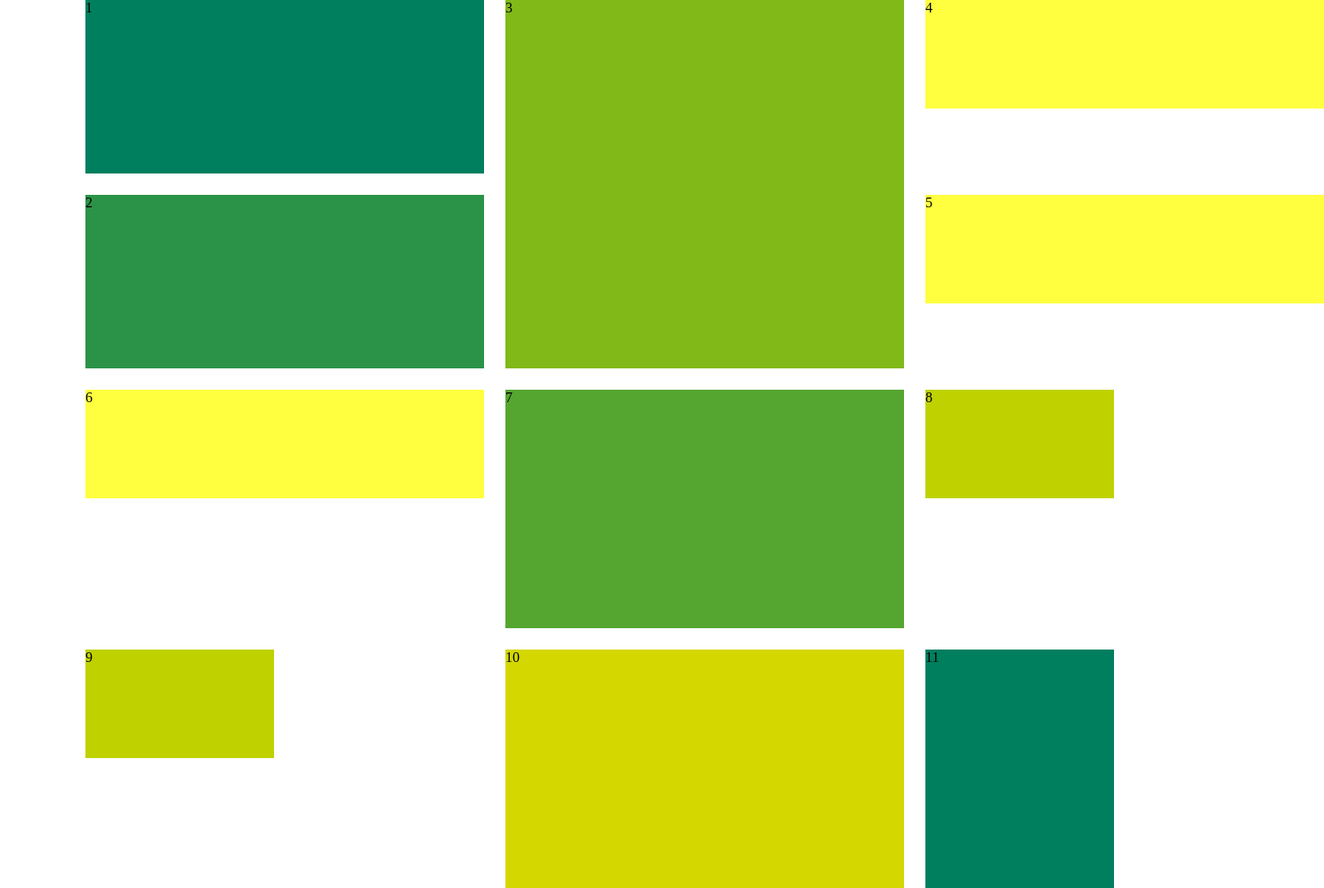
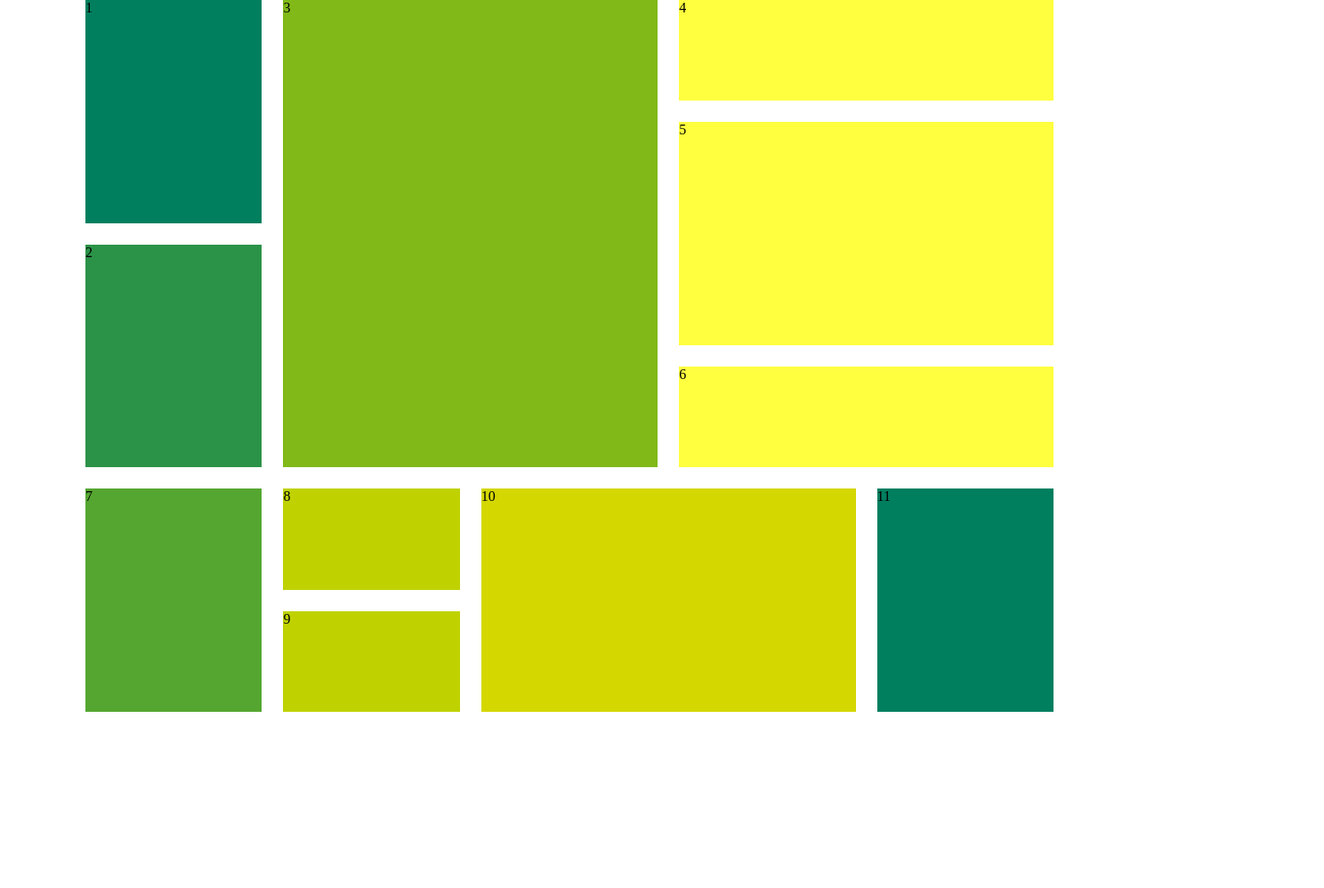
Before and after one commit to r0bb1n/grid-practice, a plain HTML site: page index.html in a window 1280 px wide. Shown: the whole page at 89% size, 1488 px wide, since content can reach past the window. After the commit the page ends 800 px from the top, so only its background shows below. Drawn offline with Linux system fonts and the light colour scheme.

Commit message:
removed the sixing from the boxes, placing the items was easy after that

```diff
--- a/styles/index.css
+++ b/styles/index.css
@@ -13,7 +13,7 @@ body {
 .grid__container {
     display: grid;
     grid-gap: 24px;
-    grid-template-columns: repeat(2, 1fr);
+    grid-template-columns: repeat(5, 1fr);
     grid-template-rows: repeat(6, 1fr);
     width: 85%;
     height: 100vh;
@@ -21,75 +21,67 @@ body {
 
 .grid__element1 {
     background-color: #007F5F;
-    width: 448px;
-    height: 195px;
-    overflow: hidden;
     grid-column: 1 / 2;
-    grid-row: 1 / 2;
+    grid-row: 1 / 3;
 }
 
 .grid__element2 {
     background-color: #2B9348;
-    width: 448px;
-    height: 195px;
     grid-column: 1 / 2;
+    grid-row: 3 / 5;
 }
 
 .grid__element3 {
     background-color: #80B918;
-    width: 448px;
-    height: 414px;
-    grid-column: 2 / 3;
-    grid-row: 1 / 3;
+    grid-column: 2 / 4;
+    grid-row: 1 / 5;
 }
 
 .grid__element4 {
     background-color: #FFFF3F;
-    width: 448px;
-    height: 122px;
-    grid-column: 3 / 4;
+    grid-column: 4 / 6;
     grid-row: 1 / 2;
 }
 
 .grid__element5 {
     background-color: #FFFF3F;
-    width: 448px;
-    height: 122px;
+    grid-column: 4 / 6;
+    grid-row: 2 / 4;
 }
 
 .grid__element6 {
     background-color: #FFFF3F;
-    width: 448px;
-    height: 122px;
+    grid-column: 4 / 6;
+    grid-row: 4 / 5;
 }
 
 
 .grid__element7 {
     background-color: #55A630;
-    width: 448px;
-    height: 268px;
+    grid-column: 1 / 2;
+    grid-row: 5 / 7;
 }
 
 .grid__element8 {
     background-color: #BFD200;
-    width: 212px;
-    height: 122px;
+    grid-column: 2 / 3;
+    grid-row: 5 / 6;
 }
 
 .grid__element9 {
     background-color: #BFD200;
-    width: 212px;
-    height: 122px;
+    grid-column: 2 / 3;
+    grid-row: 6 / 7;
 }
 
 .grid__element10 {
     background-color: #D4D700;
-    width: 448px;
-    height: 268px;
+    grid-column: 3 / 5;
+    grid-row: 5 / 7;
 }
 
 .grid__element11 {
     background-color: #007F5F;
-    width: 212px;
-    height: 268px;
+    grid-column: 5 / 6;
+    grid-row: 5 / 7;
 }
```
